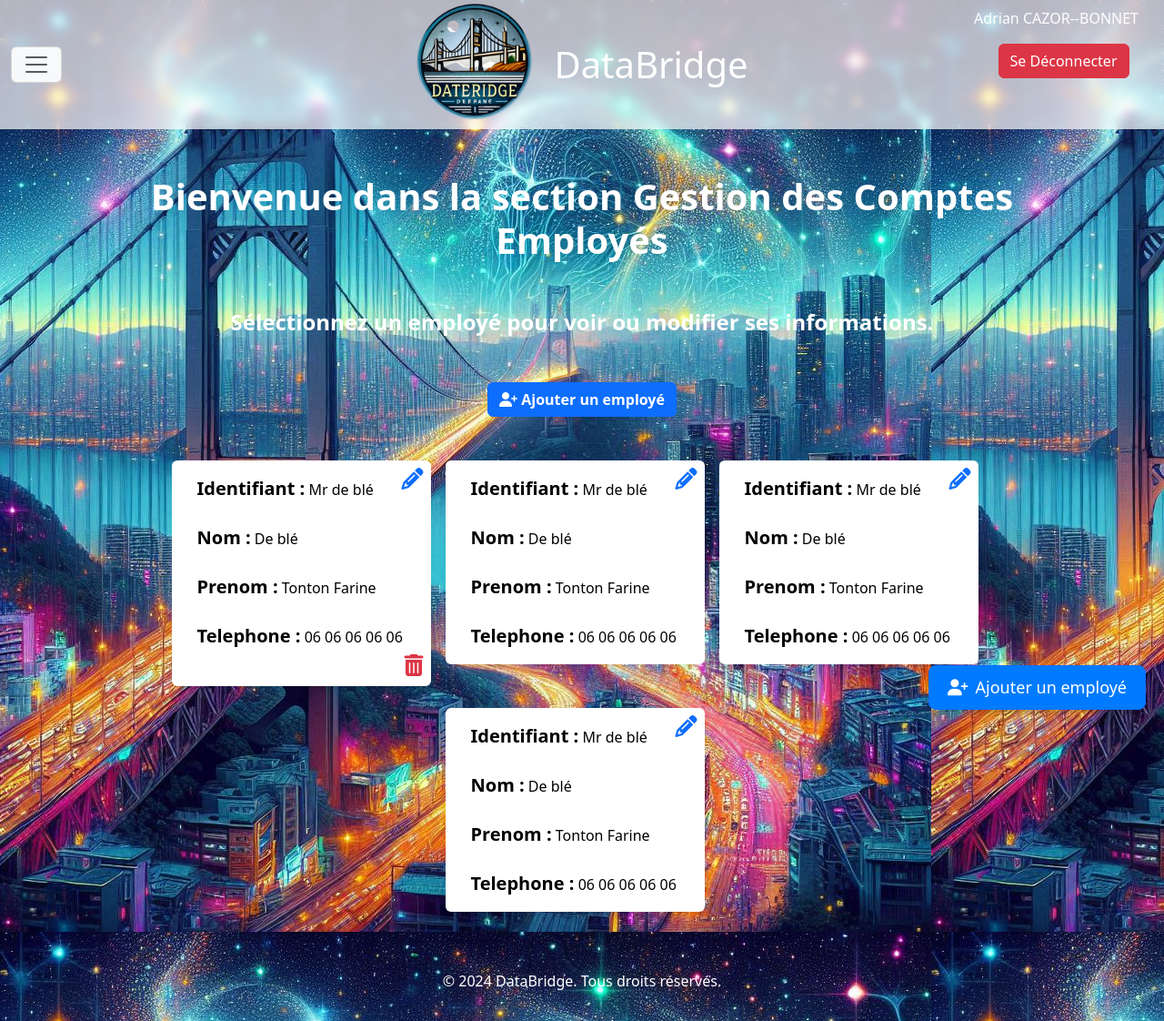
After one commit to cju3ry/Projet-Musee-Web, a PHP site: page /pages/page_employes.php in a window 1280 px wide. The commit adds this page. Shown: the whole page at 91% size. Run offline with PHP 8.4, Linux system fonts and the light colour scheme.

Commit message:
ajout de page

```diff
--- /dev/null
+++ b/DataBridge/pages/page_employes.php
@@ -0,0 +1,136 @@
+<!DOCTYPE html>
+<html lang="fr">
+<head>
+    <meta charset="UTF-8">
+    <meta name="viewport" content="width=device-width, initial-scale=1.0">
+    <title>DataBridge</title>
+    <!-- Bootstrap CSS -->
+    <link href="https://cdn.jsdelivr.net/npm/bootstrap@5.3.0-alpha1/dist/css/bootstrap.min.css" rel="stylesheet">
+    <link rel="stylesheet" href="https://cdnjs.cloudflare.com/ajax/libs/font-awesome/6.5.1/css/all.min.css">
+    <link rel="stylesheet" href="../CSS/stylePageEmployes.css">
+
+</head>
+<body>
+<!-- Navbar -->
+<nav class="navbar navbar-transparent fixed-top">
+    <div class="container-fluid d-flex justify-content-between align-items-center">
+        <!-- Bouton Hamburger -->
+        <button class="navbar-toggler bg-light" type="button" data-bs-toggle="collapse" data-bs-target="#navbarNav" aria-controls="navbarNav" aria-expanded="false" aria-label="Toggle navigation">
+            <span class="navbar-toggler-icon"></span>
+        </button>
+
+        <!-- Logo et Titre alignés et centrés -->
+        <div class="d-flex align-items-center justify-content-center mx-auto text-center" style="position: absolute; left: 50%; transform: translateX(-50%);">
+            <img src="../images/logo.png" class="logo-size me-2 w-25" alt="Logo">
+            <a class="navbar-brand logo-size mb-0 fs-1 text-white" href="#">DataBridge</a>
+        </div>
+
+        <!-- Bouton et Login -->
+        <div class="text-center">
+            <span class="me-3 mt-3 text-white">Adrian CAZOR--BONNET</span><br>
+            <a href="logout.php" class="btn btn-danger mt-3">Se Déconnecter</a><br><br><br>
+        </div>
+    </div>
+</nav>
+<!-- Main Content -->
+<div class="container text-center mt-5">
+    <h1 class="mb-5 fs-1 text-white fw-bold"><br><br><br>Bienvenue dans la section Gestion des Comptes Employés</h1>
+    <p class="mb-5 fs-4 text-white fw-bold">Sélectionnez un employé pour voir ou modifier ses informations.</p></p>
+
+    <!-- Bouton au dessus des cadres pour ajouter un employé -->
+    <div class="text-center my-3 mb-5">
+        <a href="ajouter_employe.html" class="btn btn-primary fw-bold">
+            <i class="fas fa-user-plus"></i> Ajouter un employé
+        </a>
+    </div>
+
+    <a href="ajouter_employe.html" class="btn btn-primary btn-lg position-fixed btn-flottant">
+        <i class="fas fa-user-plus"></i>Ajouter un employé
+    </a>
+
+    <div class="row row-cols-1 row-cols-md-4 g-4 justify-content-center">
+        <!-- Cardre de l'affichage -->
+        <div class="card shadow-sm border-0 h-100 position-relative me-3">
+            <!-- Icône crayon en haut à droite -->
+            <a href="modification_employe.html?id=123" class="position-absolute top-0 end-0 m-2 text-primary">
+                <i class="fas fa-pencil-alt fs-4"></i>
+            </a>
+
+            <!-- Contenu de la card -->
+            <div class="card-body text-black rounded text-start">
+                <span class="fs-5 fw-bold">Identifiant :</span> Mr de blé
+                <br><br><span class="fs-5 fw-bold">Nom :</span> De blé
+                <br><br><span class="fs-5 fw-bold">Prenom :</span> Tonton Farine
+                <br><br><span class="fs-5 fw-bold">Telephone :</span> 06 06 06 06 06
+                <br><br>
+            </div>
+
+            <!-- Icône poubelle en bas à droite -->
+            <a href="suppression_employe.html?id=123"
+               class="position-absolute bottom-0 end-0 m-2 text-danger">
+                <i class="fas fa-trash-alt fs-4"></i>
+            </a>
+
+        </div>
+
+
+        <!-- Cardre de l'affichage -->
+        <div class="card shadow-sm border-0 h-100 position-relative me-3">
+            <!-- Icône crayon en haut à droite -->
+            <a href="modification_employe.html?id=123" class="position-absolute top-0 end-0 m-2 text-primary">
+                <i class="fas fa-pencil-alt fs-4"></i>
+            </a>
+
+            <!-- Contenu de la card -->
+            <div class="card-body text-black rounded text-start">
+                <span class="fs-5 fw-bold">Identifiant :</span> Mr de blé
+                <br><br><span class="fs-5 fw-bold">Nom :</span> De blé
+                <br><br><span class="fs-5 fw-bold">Prenom :</span> Tonton Farine
+                <br><br><span class="fs-5 fw-bold">Telephone :</span> 06 06 06 06 06
+            </div>
+        </div>
+
+        <!-- Cardre de l'affichage -->
+        <div class="card shadow-sm border-0 h-100 position-relative me-3">
+            <!-- Icône crayon en haut à droite -->
+            <a href="modification_employe.html?id=123" class="position-absolute top-0 end-0 m-2 text-primary">
+                <i class="fas fa-pencil-alt fs-4"></i>
+            </a>
+
+            <!-- Contenu de la card -->
+            <div class="card-body text-black rounded text-start">
+                <span class="fs-5 fw-bold">Identifiant :</span> Mr de blé
+                <br><br><span class="fs-5 fw-bold">Nom :</span> De blé
+                <br><br><span class="fs-5 fw-bold">Prenom :</span> Tonton Farine
+                <br><br><span class="fs-5 fw-bold">Telephone :</span> 06 06 06 06 06
+            </div>
+        </div>
+
+        <!-- Cardre de l'affichage -->
+        <div class="card shadow-sm border-0 h-100 position-relative me-3">
+            <!-- Icône crayon en haut à droite -->
+            <a href="modification_employe.html?id=123" class="position-absolute top-0 end-0 m-2 text-primary">
+                <i class="fas fa-pencil-alt fs-4"></i>
+            </a>
+
+            <!-- Contenu de la card -->
+            <div class="card-body text-black rounded text-start">
+                <span class="fs-5 fw-bold">Identifiant :</span> Mr de blé
+                <br><br><span class="fs-5 fw-bold">Nom :</span> De blé
+                <br><br><span class="fs-5 fw-bold">Prenom :</span> Tonton Farine
+                <br><br><span class="fs-5 fw-bold">Telephone :</span> 06 06 06 06 06
+            </div>
+        </div>
+
+
+
+
+
+    </div>
+</div>
+<!-- Footer -->
+<footer class="mt-5 text-center py-3 text-white">
+    <p>&copy; 2024 DataBridge. Tous droits r&eacute;serv&eacute;s.</p>
+</footer>
+</body>
+</html>
```
Also changed, not shown: DataBridge/pages/accueil.php (+15 -16 lines).
